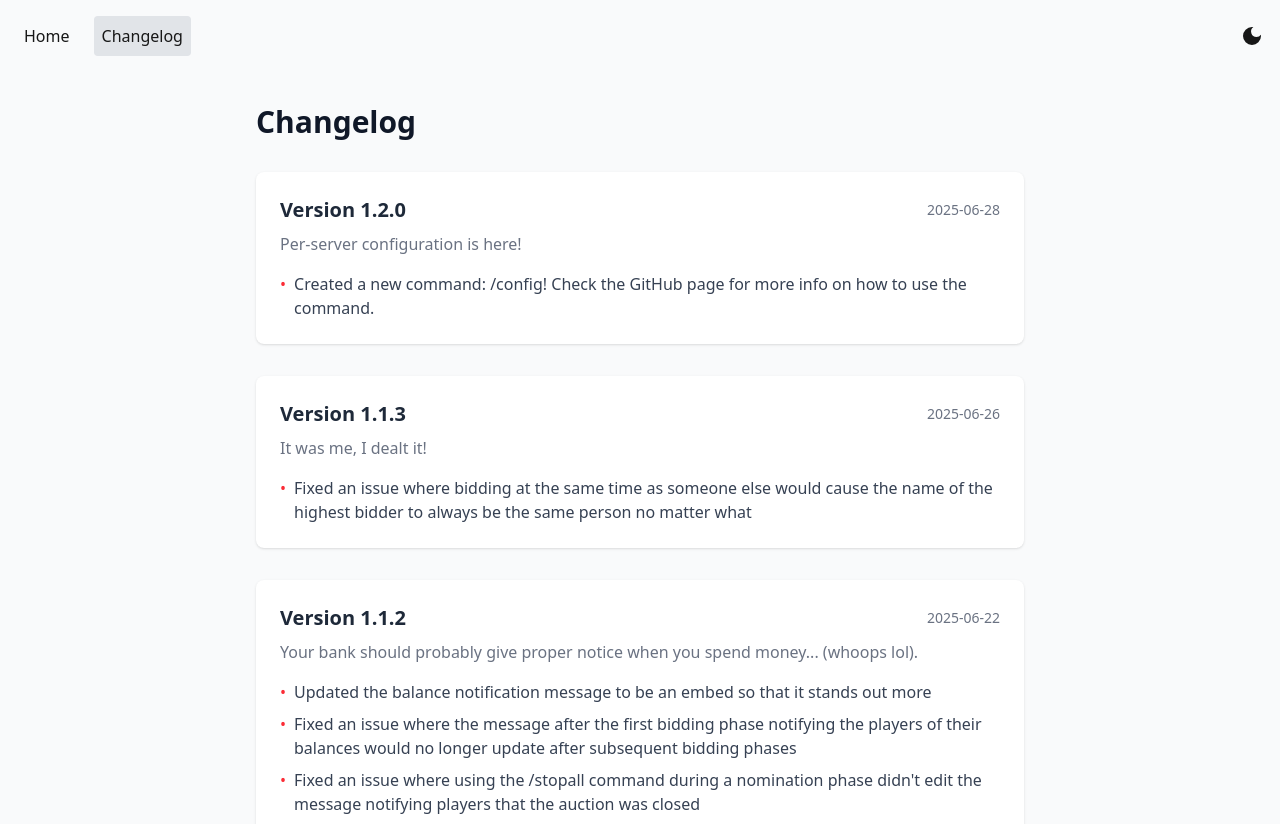
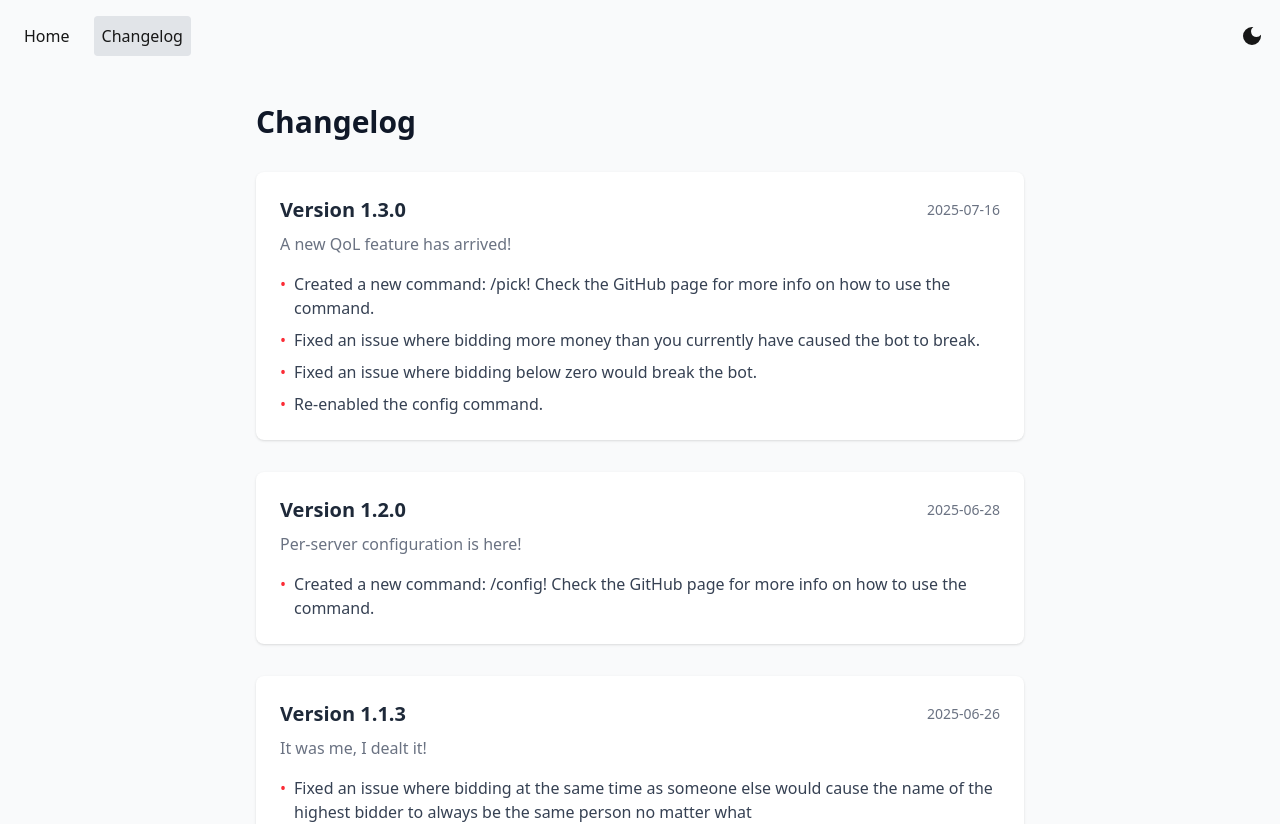
Before and after one commit to mehkij/poke-auction, a React (Vite) app in the folder frontend/: page /changelog in a window 1280 px wide. Shown: the top 824 px of the page. Built offline with nearby package versions, Linux system fonts and the light colour scheme.

Commit message:
chore: update changelog and README.md

```diff
--- a/frontend/src/changelog.ts
+++ b/frontend/src/changelog.ts
@@ -6,6 +6,17 @@ type ChangelogEntry = {
 };
 
 export const changelog: ChangelogEntry[] = [
+  {
+    version: "1.3.0",
+    date: "2025-07-16",
+    description: "A new QoL feature has arrived!",
+    changes: [
+      "Created a new command: /pick! Check the GitHub page for more info on how to use the command.",
+      "Fixed an issue where bidding more money than you currently have caused the bot to break.",
+      "Fixed an issue where bidding below zero would break the bot.",
+      "Re-enabled the config command.",
+    ],
+  },
   {
     version: "1.2.0",
     date: "2025-06-28",
```
Also changed, not shown: 1 other file (tests, documents, lock files or other folders).
